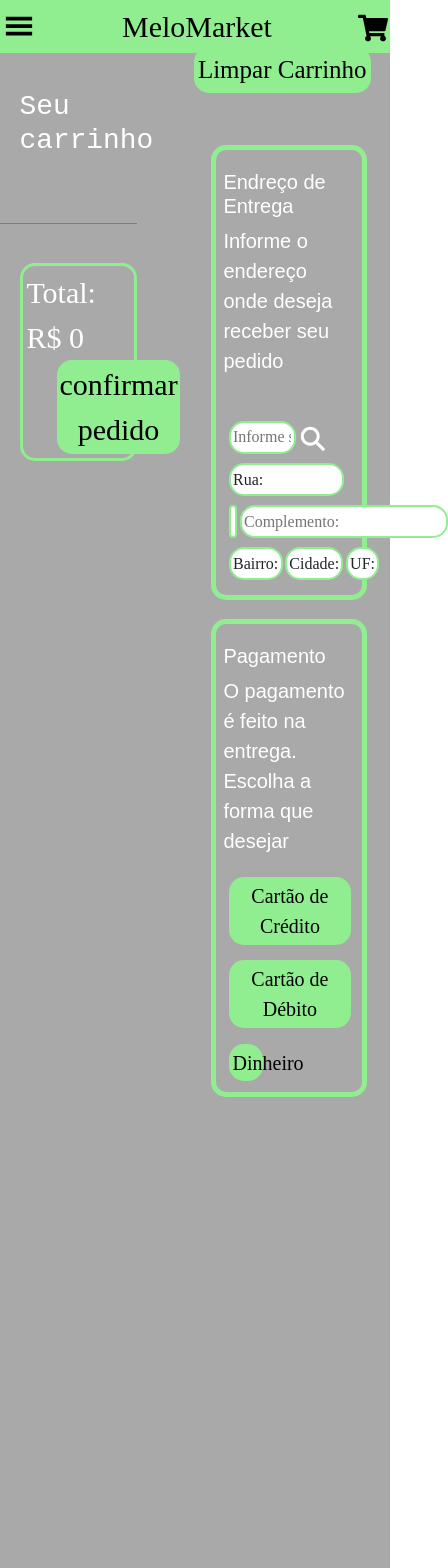
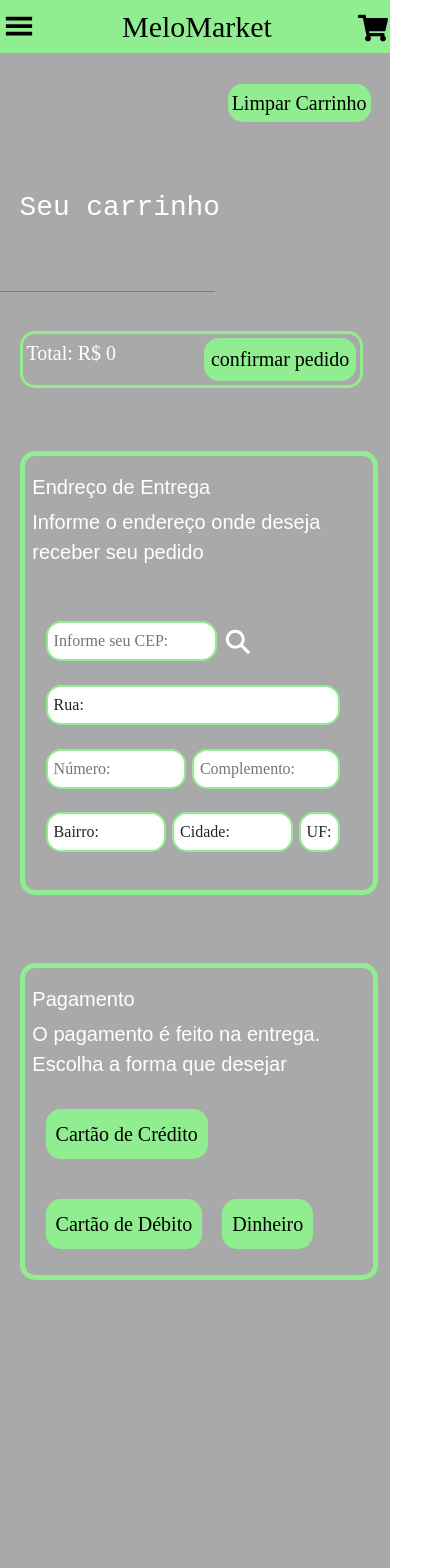
Before and after one commit to Lmelo0511/MeloMarket, a React (Create React App) app: page /carrinho in a window 390 px wide. Shown: the top 1568 px of the page, 448 px wide, since content can reach past the window. Built offline with nearby package versions, Linux system fonts and the light colour scheme.

Commit message:
Alterado todos os index.css

```diff
--- a/src/componenteCarrinho/Carrinho.js
+++ b/src/componenteCarrinho/Carrinho.js
@@ -52,13 +52,8 @@
         setProdutos([]);
     };
 
-    const linha = {
-        color: 'black'
-    };
-
     return(
-        <div>
-            <div>
+        <div className="secao1">
             <br></br>
             <button className="limparCarrinho" onClick={() => LimparCarrinho()}>Limpar Carrinho</button>
             <h1 className="tituloCarrinho">Seu carrinho</h1>
@@ -92,7 +87,6 @@
             <hr className="linha"></hr>
             <p className="Total">Total: R$ {total} <button className="confirmarPedido">confirmar pedido</button></p>
         </div>
-        </div>
     )
 }
 export default Carrinho;
--- a/src/componenteCarrinho/FormularioCarrinho.js
+++ b/src/componenteCarrinho/FormularioCarrinho.js
@@ -1,16 +1,32 @@
 import React, { useState } from "react";
 import API from "../servicos/api";
 import { IoSearchSharp } from "react-icons/io5";
+import { useForm } from "react-hook-form";
 
 export const FormularioCarrinho = () => {
 
+    const {
+        register,
+        handleSubmit,
+        formState: { errors },
+    } = useForm();
+
+    const onSubmit = (data) => {
+        alert(JSON.stringify(data));
+    }
+
+    const estilo = {
+        color: 'red'
+    };
+
     const [input, setInput] = useState();
     const [cep, setCep] = useState({});
+    const [pagamento, setPagamento] = useState(null);
 
     async function enviarDados(){
-        if(input === ''){
-            alert("Por favor insira um CEP!");
-            return;
+
+        if(input === ""){
+            alert("Preencha o campo CEP!");
         }
 
         try{
@@ -22,9 +38,14 @@
         }
     }
 
+    const selecionarFormaPagamento = (formaPagamento) => {
+        setPagamento(formaPagamento);
+
+    }
+
     return(
         <div>
-            <div className="formCarrinhoPrincipal">
+            <form className="formCarrinhoPrincipal" onSubmit={handleSubmit(onSubmit)}>
                 <h1 className="tituloFormCarrinho">Endreço de Entrega</h1>
                 <p className="descricaoFormCarrinho">Informe o endereço onde deseja receber seu pedido</p>
                 <br></br>
@@ -33,24 +54,34 @@
                         <input className="CEP" placeholder="Informe seu CEP:" value={input} onChange={(e) => setInput(e.target.value)}></input>
                         <button className="botaoPesquisa" onClick={enviarDados}><IoSearchSharp size={30} color="white"/></button>
                     </div>
+
                     <span className="rua" placeholder="Informe sua Rua:">Rua: {cep.logradouro}</span>
+
                     <div className="numeroEComplemento">
-                        <input className="numero" placeholder="Número:"></input>
+                        <input className="numero" placeholder="Número:"
+                            {...register("numero", {
+                                required: true,
+                                maxLength: 5,
+                            })}>
+                        </input>
                         <input className="complemento" placeholder="Complemento:"></input>
                     </div>
+                    {errors?.numero?.type === "required" && <p className="notificacao" style={estilo}>O campo número é obrigatório!</p>}
+
                     <div className="bairroCidadeEEstado">
                         <span className="bairro" placeholder="Bairro:">Bairro: {cep.bairro}</span>
                         <span className="cidade" placeholder="Cidade:">Cidade: {cep.localidade}</span>
                         <span className="estado" placeholder="Estado:">UF: {cep.uf}</span>
                     </div>
                 </div>
-            </div>
+            </form>
             <div className="formPagamento">
                 <h2 className="tituloFormPagamento">Pagamento</h2>
                 <p className="descricaoFormPagamento">O pagamento é feito na entrega. Escolha a forma que desejar</p>
-                <button className="botaoOpcao">Cartão de Crédito</button>
-                <button className="botaoOpcao">Cartão de Débito</button>
-                <button className="botaoOpcao dinheiro">Dinheiro</button>
+                <button className="botaoOpcao" onClick={() => selecionarFormaPagamento('crédito')}>Cartão de Crédito</button>
+                <button className="botaoOpcao" onClick={() => selecionarFormaPagamento('débito')}>Cartão de Débito</button>
+                <button className="botaoOpcao dinheiro" onClick={() => selecionarFormaPagamento('dinheiro')}>Dinheiro</button>
+                {pagamento && <p>A forma de pagamento escolhido é: {pagamento}</p>}
             </div>
         </div>
     );
--- a/src/componentes/Promocoes.js
+++ b/src/componentes/Promocoes.js
@@ -4,7 +4,7 @@
 
 function Promocoes(){
     return(
-      <div>
+      <div className="">
           <br></br>
           <h1 className='primeiroTitulo'>Principais Ofertas do Dia</h1>
           <Produtos
--- a/src/componentes/Sobre.js
+++ b/src/componentes/Sobre.js
@@ -3,7 +3,7 @@
 
 function Promocoes(){
     return(
-        <div>
+        <div className="corpo">
             <br></br>
             <div className="tituloEHistoria">
                 <h1 className="Titulo">Nossa história</h1>
--- a/src/estilizacaoTelas/index.css
+++ b/src/estilizacaoTelas/index.css
@@ -198,8 +198,11 @@
 
 @media screen and (max-width: 430px) {
   .containers{
-    margin: 7em 10% 5% 11%;
+    margin: 7em 13% 5% 11%;
     width: -webkit-fill-available;
+  }
+  .imagem3{
+    width: 90%;
   }
   .botaoMais{
     width: auto;
--- a/src/estilizacaoTelas/index2.css
+++ b/src/estilizacaoTelas/index2.css
@@ -142,6 +142,7 @@
 
 .notificacao{
    display: block;
+   margin-top: -5%;
 }
 
 @media screen and (max-width: 430px) {
--- a/src/estilizacaoTelas/index3.css
+++ b/src/estilizacaoTelas/index3.css
@@ -36,8 +36,4 @@
         margin: 7em 10% 5% 11%;
         width: -webkit-fill-available;
     }
-
-    .imagem3{
-        width: -webkit-fill-available;
-    }
 }
--- a/src/estilizacaoTelas/index4.css
+++ b/src/estilizacaoTelas/index4.css
@@ -4,10 +4,10 @@
     font-family: Arial, Helvetica, sans-serif;
 }
 
-.secao1{
+.corpo{
     background-color: darkgray;
     width: 100%;
-    height: 100vh;
+    height: 170em;
 }
 
 .Titulo{
--- a/src/estilizacaoTelas/index5.css
+++ b/src/estilizacaoTelas/index5.css
@@ -6,8 +6,7 @@
 
 .secao1{
     background-color: darkgray;
-    width: 100%;
-    height: 110em;
+    height: 200em;
 }
 
 .carrinhoEFormulario{
@@ -46,15 +45,17 @@
     border-radius: 15px;
     padding: 1%;
     width: 30%;
+    display: flex;
+    justify-content: space-between;
 }
 
 .confirmarPedido{
     background-color: lightgreen;
     color: black;
     border: none;
-    margin-left: 30%;
     padding: 2%;
     border-radius: 15px;
+    width: max-content;
 }
 
 .container2{
@@ -184,6 +185,39 @@
     border: none;
 }
 
-.dinheiro{
-    width: 26%;
+@media screen and (max-width: 430px) {
+    .limparCarrinho{
+        font-size: 20px;
+        margin-top: 3em;
+    }
+    .tituloCarrinho{
+        margin-top: 5%;
+        margin-top: 6em;
+    }
+    .formCarrinhoPrincipal{
+        position: absolute;
+        width: 92%;
+        margin-top: 10em;
+    }
+    .formPagamento{
+        position: absolute;
+        width: 92%;
+        margin-top: 42em;
+    }
+    .Total{
+        width: 88%;
+        font-size: 20px;
+    }
+    .confirmarPedido{
+        font-size: 20px;
+    }
+    .complemento{
+        width: 60%;
+    }
+    .containers2{
+        width: auto;
+    }
+    .linha{
+        width: 55%;
+    }
 }
```
Also changed, not shown: src/servicos/api.js (line endings or trailing spaces). Lines whose indentation alone changed are shown as unchanged.
